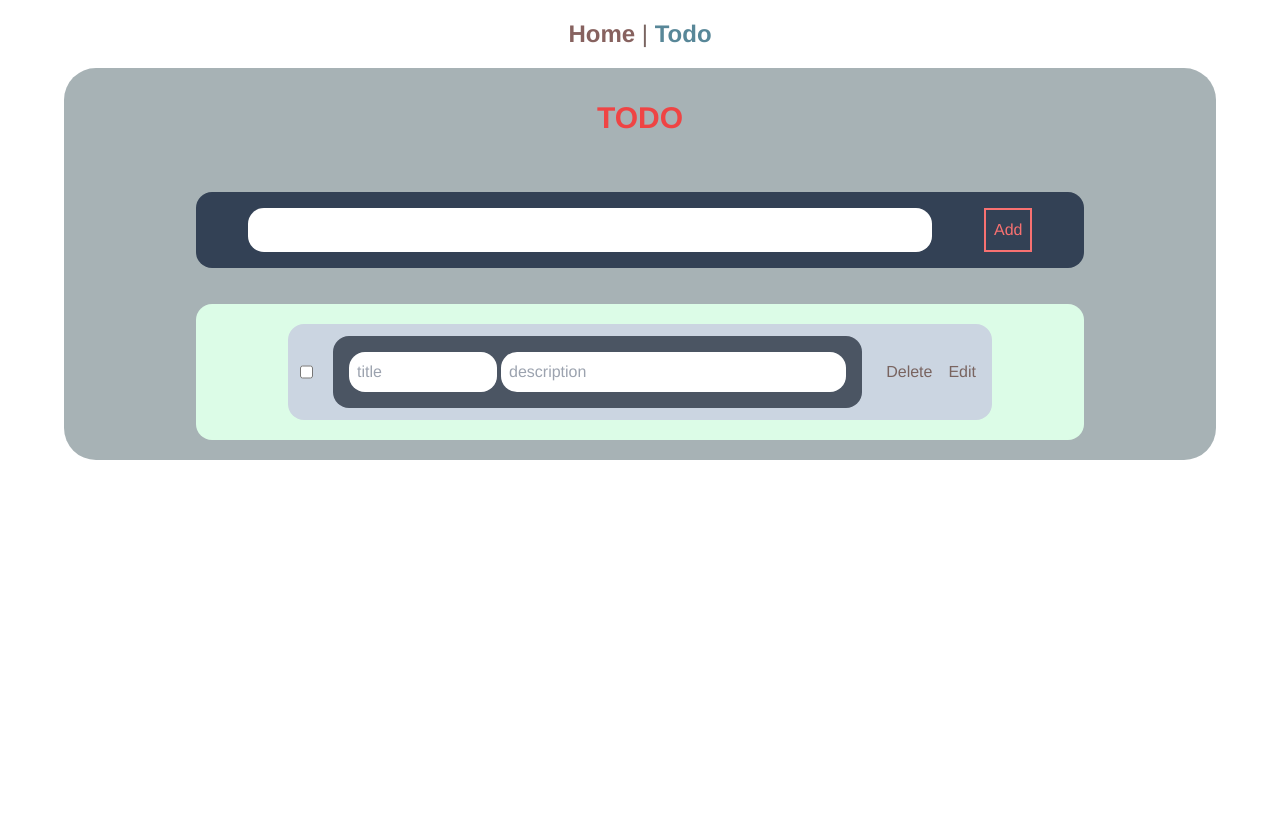
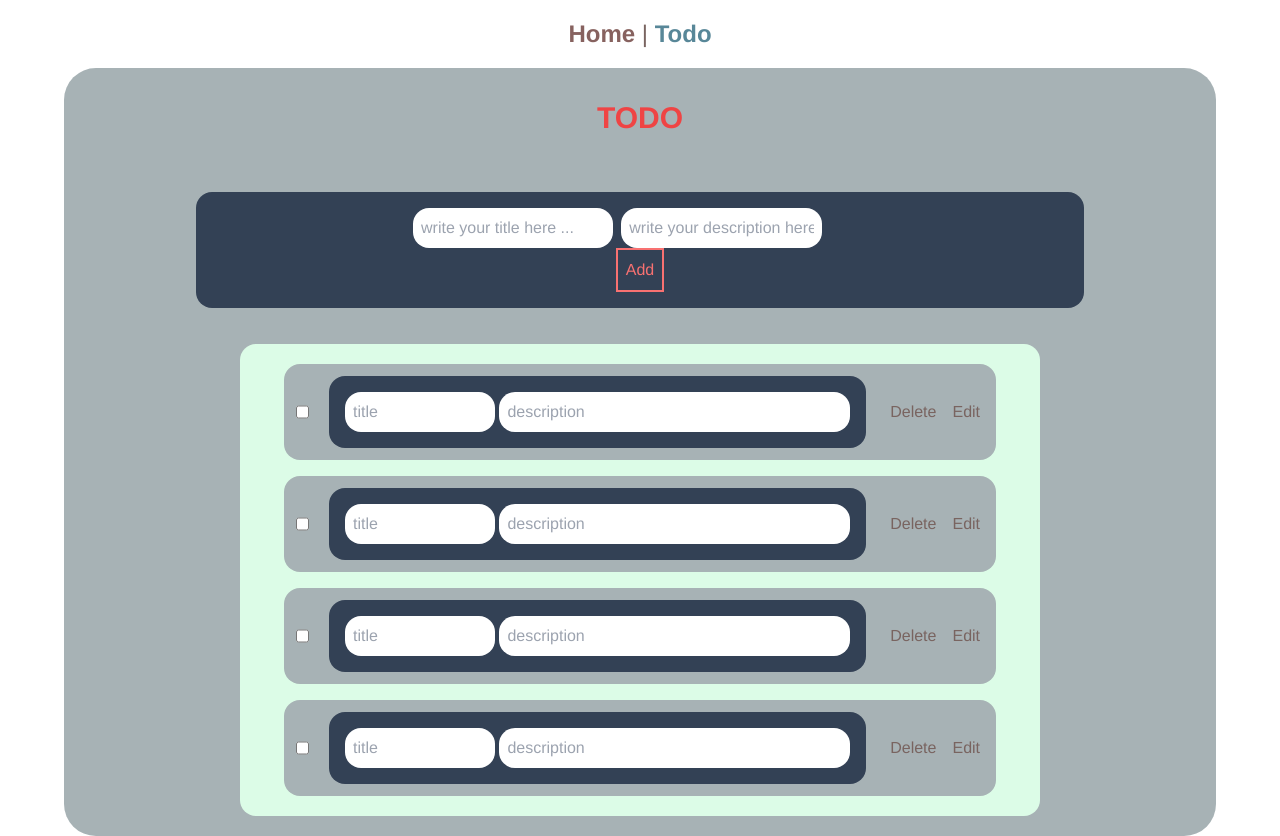
Before and after one commit to SaraDrwish/SolutionPlusTasks1, a Vue app in the folder crud-tsk4-todo/: page /todo in a window 1280 px wide. Before the commit the page ends 800 px from the top, so only its background shows below. Built offline with nearby package versions, Linux system fonts and the light colour scheme.

Commit message:
other todo first design v1

```diff
--- a/crud-tsk4-todo/src/views/TodoView.vue
+++ b/crud-tsk4-todo/src/views/TodoView.vue
@@ -9,33 +9,42 @@
               <div
                 class="flex gap-4 bg-slate-700 p-4 my-9 justify-evenly rounded-[1rem]"
               >
+                <form @submit.prevent="">
+                  <div class="flex gap-2 w-[90%]">
                     <input
                       type="text"
-                  class="w-[80%] rounded-[1rem] p-2 outline-none"
+                      class="w-[80%] rounded-[1rem] p-2 outline-none flex-1"
+                      placeholder="write your title here ... "
                     />
+                    <input
+                      type="text"
+                      class="w-[80%] rounded-[1rem] p-2 outline-none flex-1"
+                      placeholder="write your description here ... "
+                    />
+                  </div>
                   <input
                     class="cursor-pointer text-red-400 border-2 border-red-400 p-2"
                     type="button"
                     value="Add"
                   />
+                </form>
               </div>
             </li>
           </ul>
         </div>
         <div class="">
-          <h3></h3>
-          <div class="bg-green-100 p-1 w-[100%] mx-auto rounded-[1rem]">
-            <ul>
+          <div class="bg-green-100 p-1 w-[90%] mx-auto rounded-[1rem]">
+            <ul v-for="i in 4" :key="i.id">
               <li>
                 <div
-                  class="flex gap-4 w-[80%] bg-slate-300 p-2 my-4 mx-auto justify-evenly rounded-[1rem]"
+                  class="flex gap-4 w-[90%] bg-[#a7b2b5] p-2 my-4 mx-auto justify-evenly rounded-[1rem]"
                 >
                   <input
                     type="checkbox"
                     class="p-2 m-1 outline-none text-orange-400 bg-orange-200"
                   />
                   <div
-                    class="flex gap-1 w-[80%] bg-gray-600 my-1 mx-auto text-orange-600 p-4 rounded-[1rem]"
+                    class="flex gap-1 w-[80%] bg-slate-700 my-1 mx-auto text-orange-600 p-4 rounded-[1rem]"
                   >
                     <input
                       type="text"
@@ -77,10 +86,11 @@ export default {
 </script>
 
 <style lang="scss" scoped>
+$base-color: #a7b2b5;
 .todo {
   text-transform: capitalize;
   width: 90%;
-  background: rgb(167, 178, 181);
+  background: $base-color;
   padding: 1rem;
   margin: auto;
   border-radius: 2rem;
```
Lines whose indentation alone changed are shown as unchanged.
